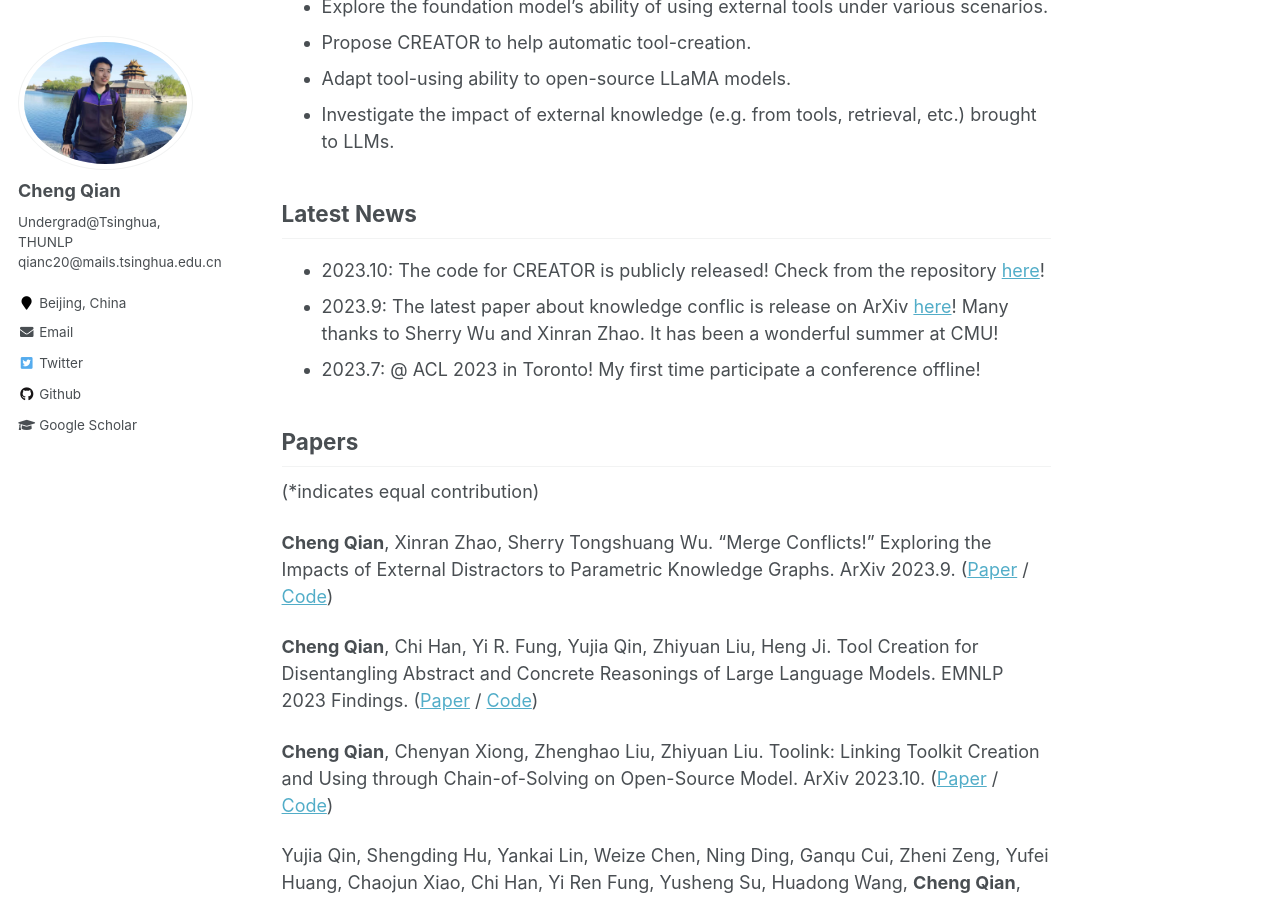
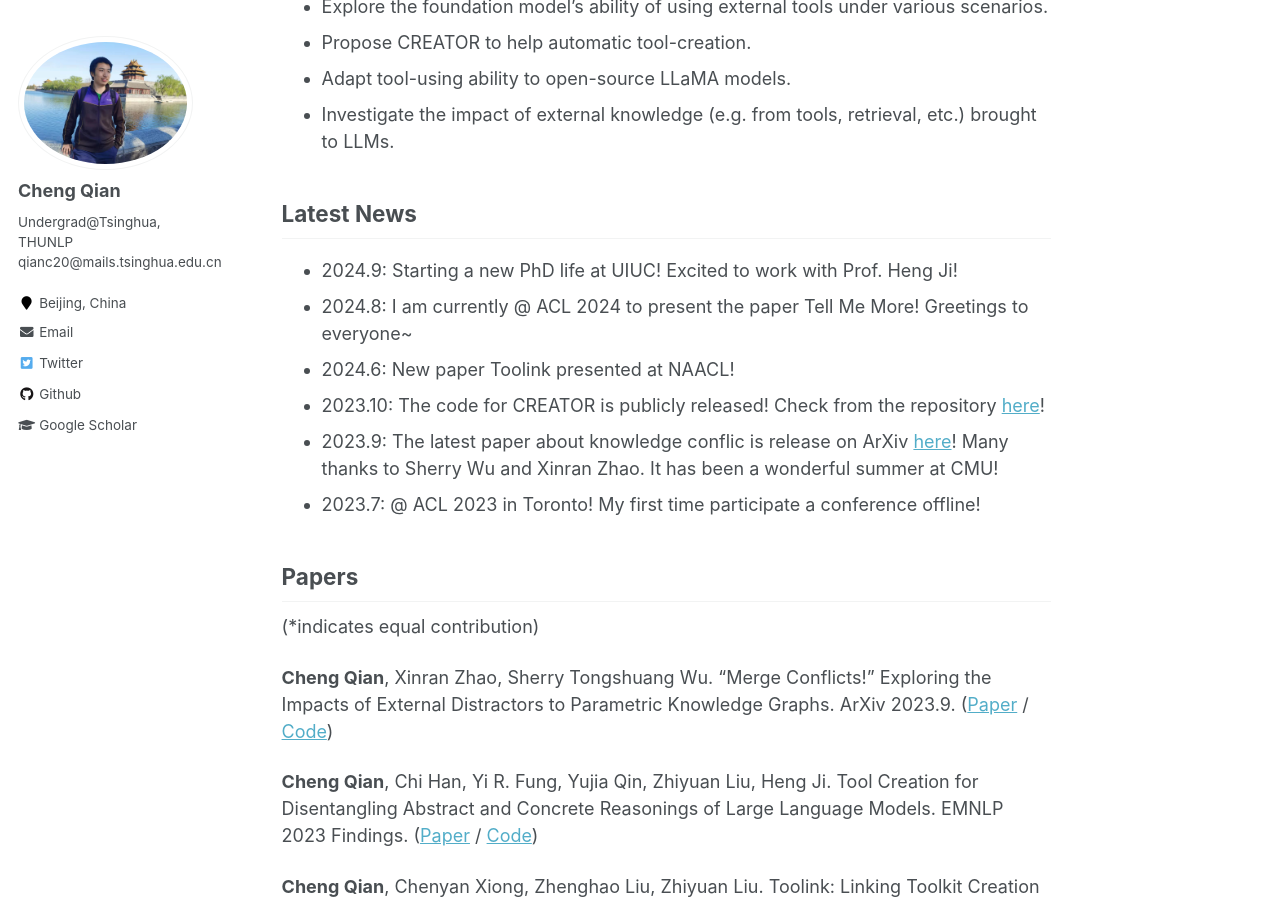
Before and after one commit to qiancheng0/qiancheng0.github.io, a Jekyll site: the page built from _pages/about.md, in a window 1280 px wide and 900 px high, scrolled down 866 px. Built offline with Jekyll 4.4.1, drawn with Linux system fonts in a browser that asks for light colours.

Commit message:
change the news

```diff
--- a/_pages/about.md
+++ b/_pages/about.md
@@ -27,6 +27,9 @@ Looking forward, I am seeking a Ph.D. position in NLP, starting from Fall 2024.
 * Investigate the impact of external knowledge (e.g. from tools, retrieval, etc.) brought to LLMs.
 
 ## Latest News
+* 2024.9: Starting a new PhD life at UIUC! Excited to work with Prof. Heng Ji!
+* 2024.8: I am currently @ ACL 2024 to present the paper Tell Me More! Greetings to everyone~
+* 2024.6: New paper Toolink presented at NAACL!
 * 2023.10: The code for CREATOR is publicly released! Check from the repository [here](https://github.com/qiancheng0/CREATOR)!
 * 2023.9: The latest paper about knowledge conflic is release on ArXiv [here](https://arxiv.org/pdf/2309.08594v1.pdf)! Many thanks to Sherry Wu and Xinran Zhao. It has been a wonderful summer at CMU!
 * 2023.7: @ ACL 2023 in Toronto! My first time participate a conference offline!
```
